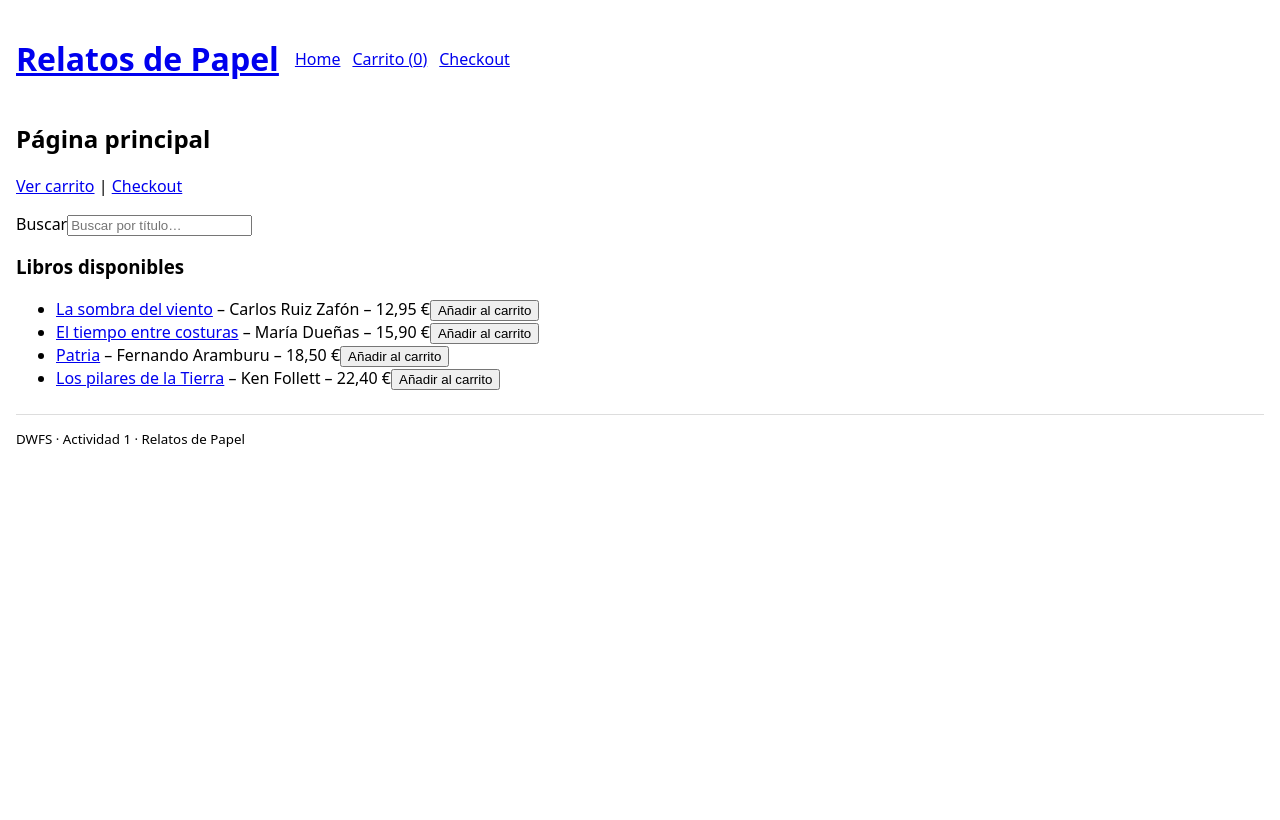
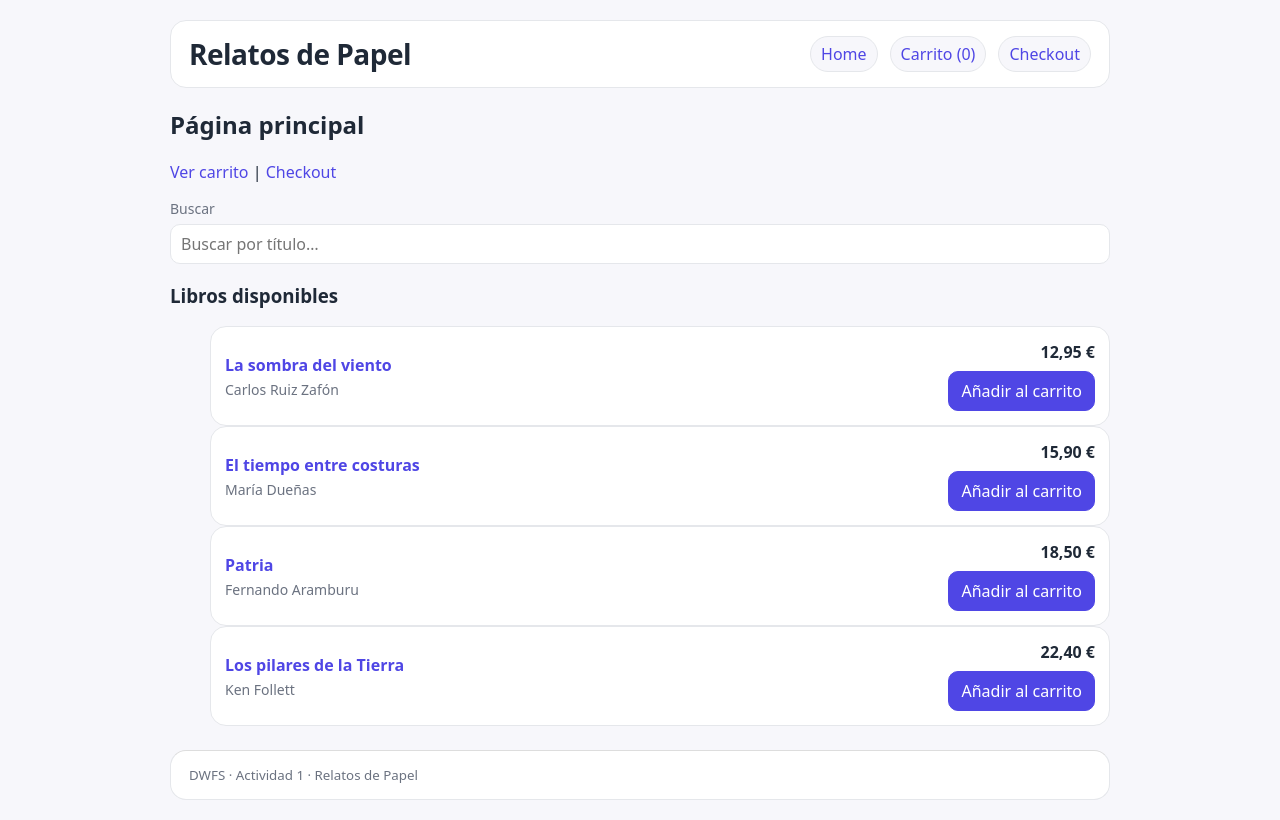
Before and after one commit to RamonGarcia966-UNIR/dwfs-act1-relatos-de-papel, a React (Vite) app: page /home in a window 1280 px wide. Built offline with nearby package versions, Linux system fonts and the light colour scheme.

Commit message:
style: mejorar UI con CSS externo y BEM

```diff
--- a/src/App.jsx
+++ b/src/App.jsx
@@ -13,7 +13,7 @@ import Cart from "./views/Cart";
 
 function AppContent() {
   return (
-    <div>
+    <div className="layout__container">
       <Header />
 
       <Routes>
--- a/src/components/BookItem.jsx
+++ b/src/components/BookItem.jsx
@@ -1,13 +1,20 @@
 import { Link } from "react-router-dom";
 
 export default function BookItem({ book, onAddToCart }) {
-  return (
-    <li>
-      <Link to={`/book/${book.id}`}>{book.title}</Link> – {book.author} –{" "}
-      {book.price.toFixed(2).replace(".", ",")} €
-      <button onClick={() => onAddToCart(book)}>
-        Añadir al carrito
-      </button>
-    </li>
-  );
+    return (
+        <li className="books__item">
+            <div className="books__info">
+                <Link className="books__title" to={`/book/${book.id}`}>{book.title}</Link>
+                <span className="books__meta">{book.author}</span>
+            </div>
+
+            <div className="books__actions">
+                <span className="books__price">{book.price.toFixed(2).replace(".", ",")} €</span>
+                <button className="books__btn" onClick={() => onAddToCart(book)}>
+                    Añadir al carrito
+                </button>
+            </div>
+
+        </li>
+    );
 }
--- a/src/components/BookList.jsx
+++ b/src/components/BookList.jsx
@@ -6,7 +6,7 @@ export default function BookList({ books, onAddToCart }) {
   }
 
   return (
-    <ul>
+    <ul lassName="books__list">
       {books.map((book) => (
         <BookItem
           key={book.id}
--- a/src/components/Header.jsx
+++ b/src/components/Header.jsx
@@ -7,14 +7,14 @@ export default function Header() {
 
   return (
     <header className="layout__header">
-      <Link to="/home">
-        <h1>Relatos de Papel</h1>
+      <Link to="/home" className="layout__brandLink">
+        <h1 className="layout__brand">Relatos de Papel</h1>
       </Link>
 
       <nav className="layout__nav">
-        <Link to="/home">Home</Link>
-        <Link to="/cart">Carrito ({cart.length})</Link>
-        <Link to="/checkout">Checkout</Link>
+        <Link className="layout__navLink" to="/home">Home</Link>
+        <Link className="layout__navLink" to="/cart">Carrito ({cart.length})</Link>
+        <Link className="layout__navLink" to="/checkout">Checkout</Link>
       </nav>
     </header>
   );
--- a/src/components/SearchBar.jsx
+++ b/src/components/SearchBar.jsx
@@ -1,7 +1,7 @@
 export default function SearchBar({ value, onChange }) {
   return (
-    <div>
-      <label htmlFor="book-search">Buscar</label>
+    <div className="search__wrap">
+      <label className="search__label" htmlFor="book-search">Buscar</label>
       <input
         id="book-search"
         type="text"
--- a/src/index.css
+++ b/src/index.css
@@ -1,8 +1,197 @@
 :root {
-  font-family: system-ui, Avenir, Helvetica, Arial, sans-serif;
+  --bg: #f7f7fb;
+  --text: #1f2937;
+  --muted: #6b7280;
+  --card: #ffffff;
+  --border: #e5e7eb;
+  --primary: #4f46e5;
+  --primary-2: #4338ca;
+}
+
+* {
+  box-sizing: border-box;
 }
 
 body {
   margin: 0;
-  padding: 16px;
+  font-family: system-ui, -apple-system, Segoe UI, Roboto, Arial, sans-serif;
+  color: var(--text);
+  background: var(--bg);
 }
+
+a {
+  color: var(--primary);
+  text-decoration: none;
+}
+
+a:hover {
+  text-decoration: underline;
+}
+
+button {
+  font: inherit;
+  border: 1px solid var(--border);
+  background: var(--card);
+  padding: 8px 12px;
+  border-radius: 10px;
+  cursor: pointer;
+}
+
+button:hover {
+  border-color: var(--primary);
+}
+
+input {
+  font: inherit;
+  padding: 8px 10px;
+  border-radius: 10px;
+  border: 1px solid var(--border);
+  outline: none;
+  background: var(--card);
+}
+
+input:focus {
+  border-color: var(--primary);
+}
+
+/* Layout BEM */
+.layout__container {
+  max-width: 980px;
+  margin: 0 auto;
+  padding: 20px;
+}
+
+.layout__header {
+  display: flex;
+  align-items: center;
+  justify-content: space-between;
+  gap: 16px;
+  padding: 14px 18px;
+  background: var(--card);
+  border: 1px solid var(--border);
+  border-radius: 16px;
+  margin-bottom: 16px;
+}
+
+.layout__brand {
+  margin: 0;
+  font-size: 28px;
+  letter-spacing: -0.5px;
+}
+
+.layout__nav {
+  display: flex;
+  gap: 10px;
+  flex-wrap: wrap;
+}
+
+.layout__navLink {
+  display: inline-flex;
+  align-items: center;
+  gap: 6px;
+  padding: 6px 10px;
+  border-radius: 999px;
+  border: 1px solid var(--border);
+  background: var(--bg);
+}
+
+.layout__navLink:hover {
+  border-color: var(--primary);
+  text-decoration: none;
+}
+
+.layout__footer {
+  margin-top: 18px;
+  padding: 14px 18px;
+  border: 1px solid var(--border);
+  background: var(--card);
+  border-radius: 16px;
+  color: var(--muted);
+}
+
+.layout__brandLink {
+  text-decoration: none;
+  color: inherit;
+}
+
+/* Page BEM */
+.page__title {
+  margin: 8px 0 10px;
+  font-size: 22px;
+}
+
+.page__actions {
+  display: flex;
+  gap: 10px;
+  flex-wrap: wrap;
+  margin: 10px 0 14px;
+}
+
+/* Search BEM */
+.search__wrap {
+  display: flex;
+  flex-direction: column;
+  gap: 6px;
+  margin: 10px 0 16px;
+}
+
+.search__label {
+  color: var(--muted);
+  font-size: 14px;
+}
+
+/* Books BEM */
+.books__list {
+  list-style: none;
+  padding: 0;
+  margin: 0;
+  display: grid;
+  gap: 12px;
+}
+
+.books__item {
+  display: flex;
+  align-items: center;
+  justify-content: space-between;
+  gap: 12px;
+  padding: 14px 14px;
+  background: var(--card);
+  border: 1px solid var(--border);
+  border-radius: 16px;
+}
+
+.books__info {
+  display: flex;
+  flex-direction: column;
+  gap: 4px;
+}
+
+.books__title {
+  font-weight: 700;
+}
+
+.books__meta {
+  color: var(--muted);
+  font-size: 14px;
+}
+
+.books__price {
+  font-weight: 700;
+}
+
+.books__btn {
+  border-color: var(--primary);
+  background: var(--primary);
+  color: white;
+}
+
+.books__btn:hover {
+  background: var(--primary-2);
+}
+
+.books__actions {
+  display: flex;
+  flex-direction: column;
+  align-items: flex-end;
+  gap: 8px;
+}
```
